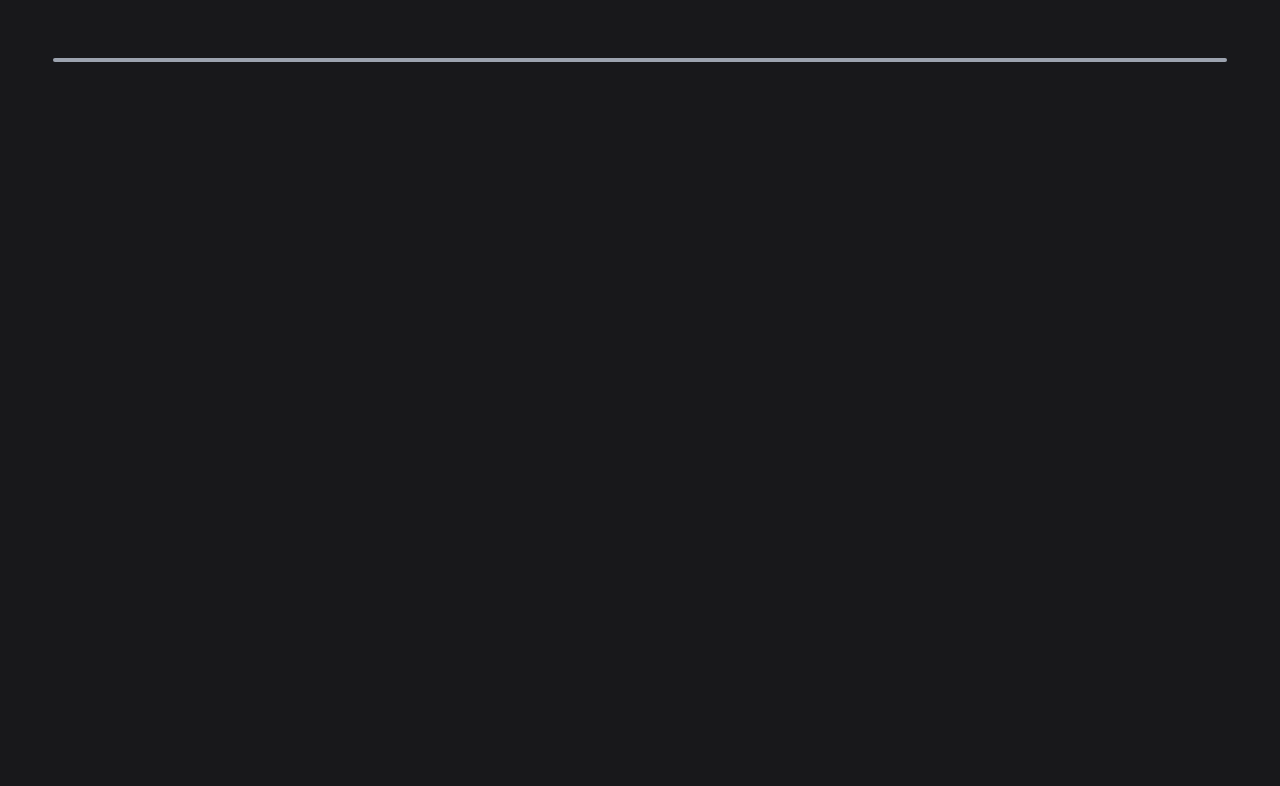
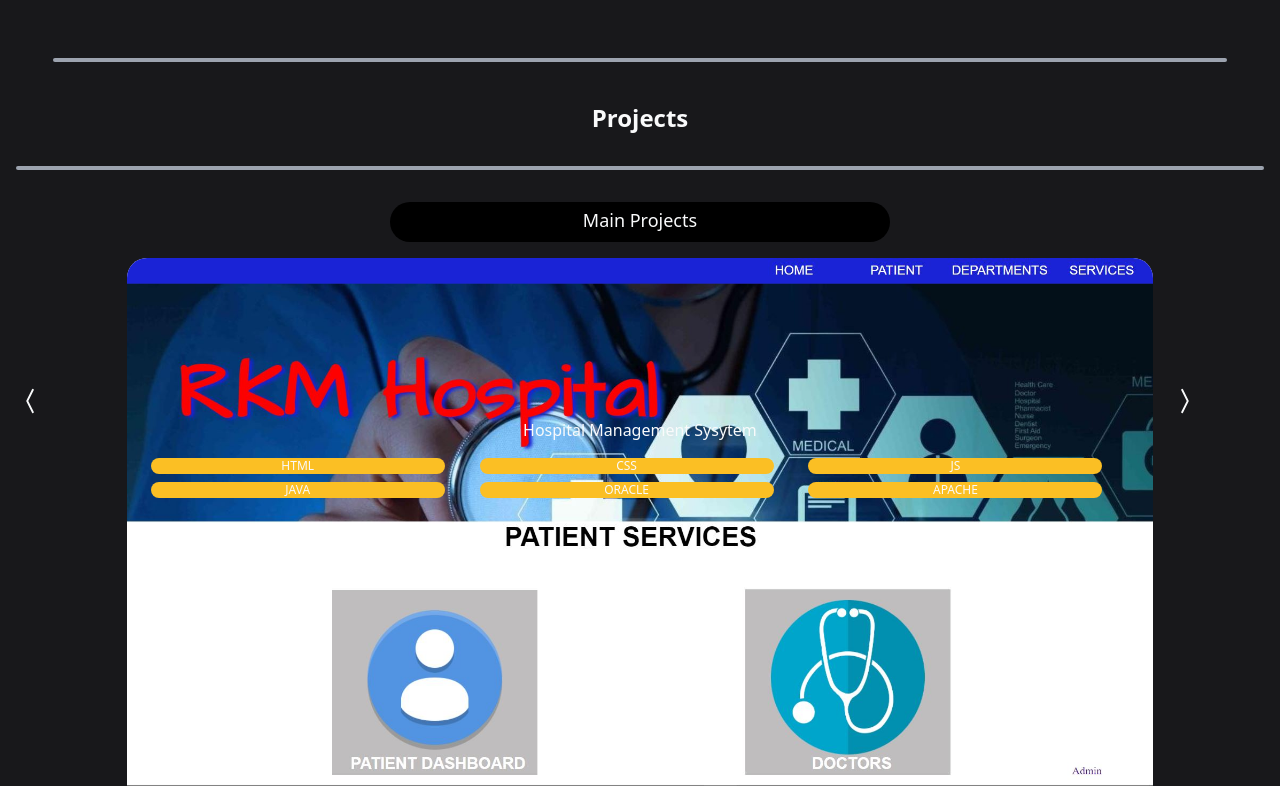
Before and after one commit to Riddhick/Portfolio, a React (Vite) app in the folder Portfolio/: page / in a window 1280 px wide. Shown: the part 638-1424 px from the top of the page. Before the commit the page ends 800 px from the top, so only its background shows below. Built offline with nearby package versions, Linux system fonts and the light colour scheme.

Commit message:
Main Project Section Added

```diff
--- a/Portfolio/package.json
+++ b/Portfolio/package.json
@@ -11,7 +11,8 @@
   },
   "dependencies": {
     "react": "^18.2.0",
-    "react-dom": "^18.2.0"
+    "react-dom": "^18.2.0",
+    "react-icons": "^4.10.1"
   },
   "devDependencies": {
     "@types/react": "^18.2.15",
--- a/Portfolio/src/App.jsx
+++ b/Portfolio/src/App.jsx
@@ -1,13 +1,14 @@
 import React from "react";
 import Navbar from "./Navbar";
 import Home from "./Home";
+import Projects from "./Projects";
 function App() {
 
   return (
     <div>
       <Navbar/>
       <Home />
-
+      <Projects/>
     </div>
   )
 
--- /dev/null
+++ b/Portfolio/src/Mainproject.jsx
@@ -0,0 +1,51 @@
+import React from "react";
+import main1 from "./assets/projects/main1.jpg";
+import { useState } from "react";
+import {BsChevronCompactLeft,BsChevronCompactRight} from "react-icons/bs";
+
+const template=[
+    {
+        image:main1,
+        name:"Hospital Management Sysytem",
+        tech:['HTML','CSS','JS','JAVA','ORACLE','APACHE'],
+    },
+]
+
+export default function Mainproject(){
+    const [getProject,setProject]=useState(0);
+
+    const nextSlide=()=>{
+        const pos=getProject;
+        const newPos=(pos+1)%template.length;
+        setProject(newPos)
+        console.log(newPos)
+    }
+
+    const prevSlide=()=>{
+        const pos=getProject;
+        const newPos=(pos+1)%template.length;
+        setProject(newPos)
+        console.log(newPos)
+    }
+
+    return(
+        <div className="flex flex-col pb-10 justify-center items-center space-y-4">
+            <div className="bg-black w-2/5 text-center h-10 py-1 rounded-full text-lg">Main Projects</div>
+            <div className=" w-full flex flex-row justify-center gap-2" >
+                <div className="w-1/12 pt-32"><BsChevronCompactLeft onClick={prevSlide} size={30}/></div>
+                <div className="bg-black w-10/12 h-72 rounded-[20px] flex flex-col gap-0">
+                    <div className="bg-slate-50 h-1/2 rounded-[20px_20px_0px_0px]">
+                        <img className="rounded-[20px_20px_0px_0px]" src={template[getProject].image}></img>
+                    </div>
+                    <div className="text-center py-4">{template[getProject].name}</div>
+                    <div className="grid grid-cols-3 gap-2 px-6 text-xs font-medium">
+                        {template[getProject].tech.map(t=>(
+                            <div className="bg-amber-400 w-11/12 text-center rounded-full">{t}</div>
+                        ))}
+                    </div>
+                </div>
+                <div className="w-1/12 pt-32 pl-2  "><BsChevronCompactRight  onClick={nextSlide} size={30}/></div>
+            </div>
+        </div>
+    )
+}
--- /dev/null
+++ b/Portfolio/src/Projects.jsx
@@ -0,0 +1,12 @@
+import React from "react";
+import Mainproject from "./Mainproject";
+
+export default function Projects(){
+    return(
+        <div className="px-4 flex flex-col  text-gray-50 gap-4 ">
+            <div className="text-2xl font-semibold text-center">Projects</div>
+            <hr className="w-full  h-1 my-4 bg-gray-400 border-0 rounded"></hr>
+            <Mainproject />
+        </div>
+    )
+}
```
Also changed, not shown: Portfolio/src/assets/projects/main1.jpg (added), 1 other file (tests, documents, lock files or other folders).
